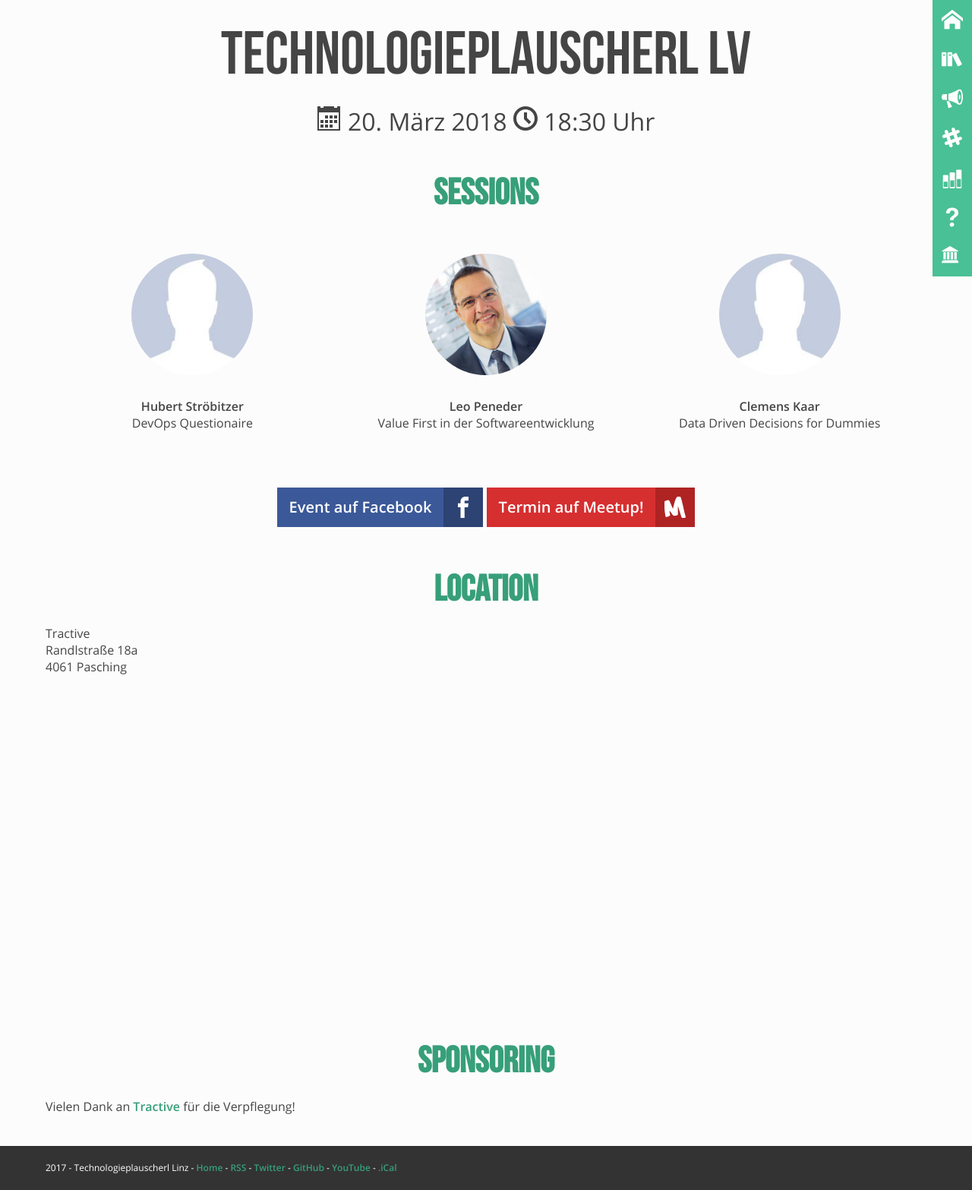
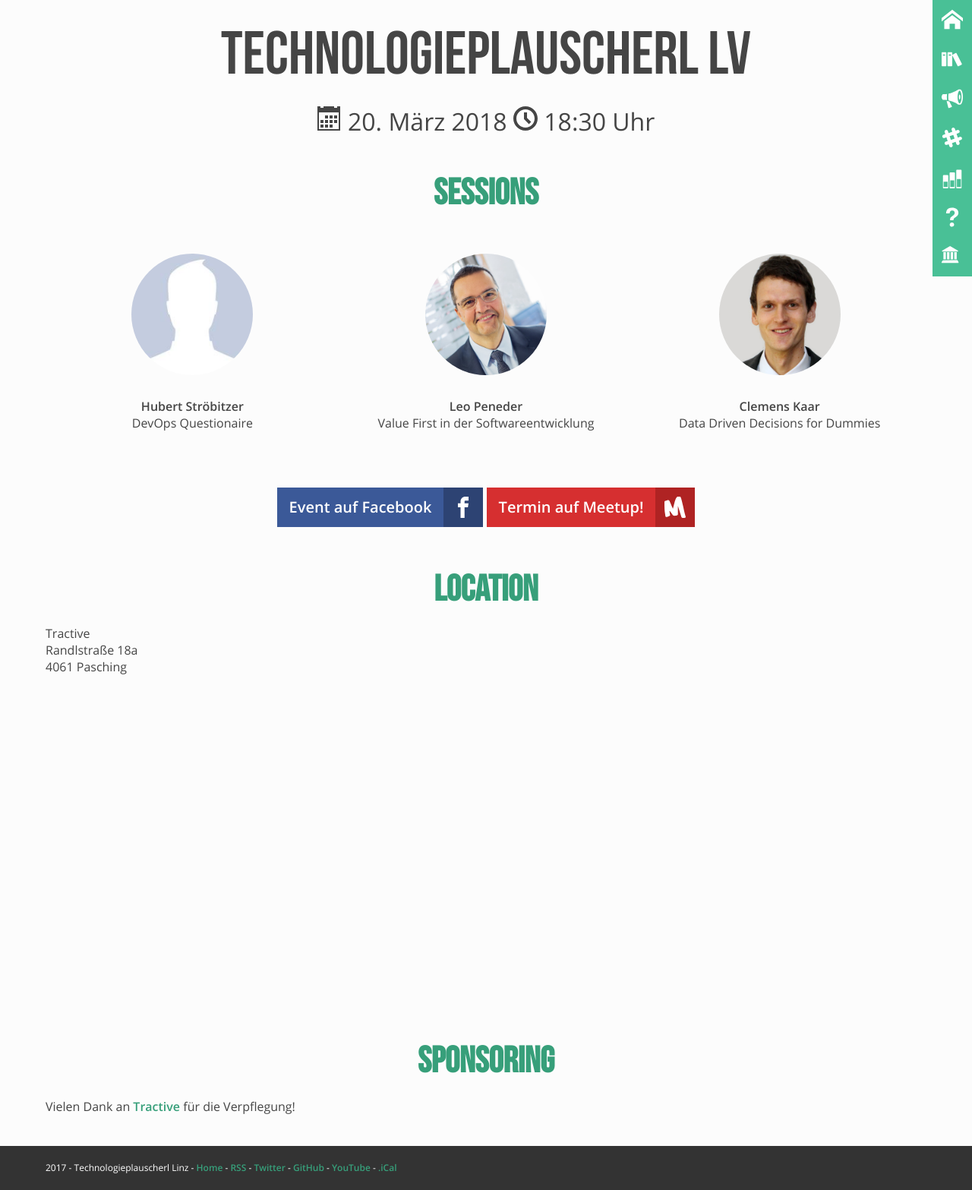
Before and after one commit to mericanAncer127/plauscherl, a Jekyll site: the page built from _plauscherl/55.html, in a window 1280 px wide. Shown: the whole page at 76% size. Built offline with Jekyll 4.4.1, drawn with Linux system fonts in a browser that asks for light colours.

Commit message:
Update 55.html

```diff
--- a/_plauscherl/55.html
+++ b/_plauscherl/55.html
@@ -34,5 +34,5 @@ speakers:
 -
   name: "Clemens Kaar"
   talk: "Data Driven Decisions for Dummies"
-  img: "/img/speaker_male_no_img.jpg"
+  img: "/img/speaker-avatars/clemens kaar.jpg"
 ---
```
